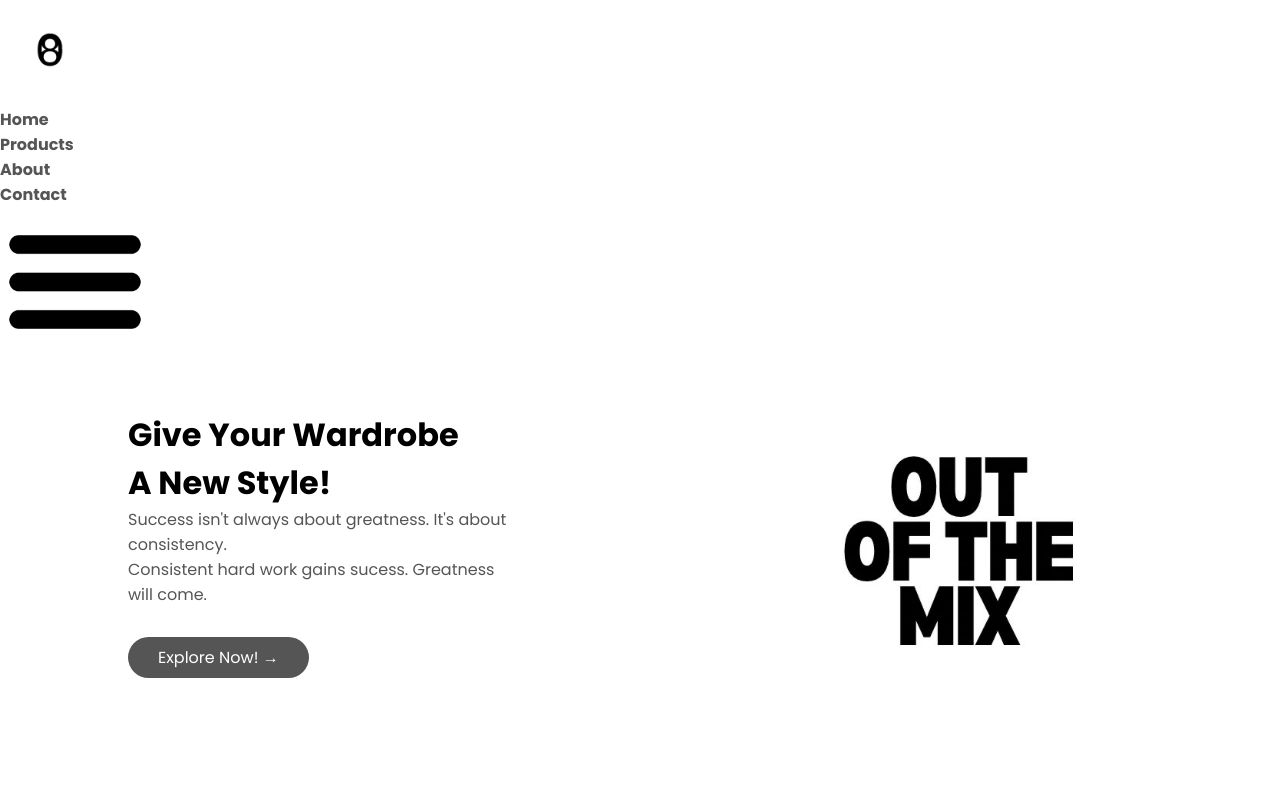
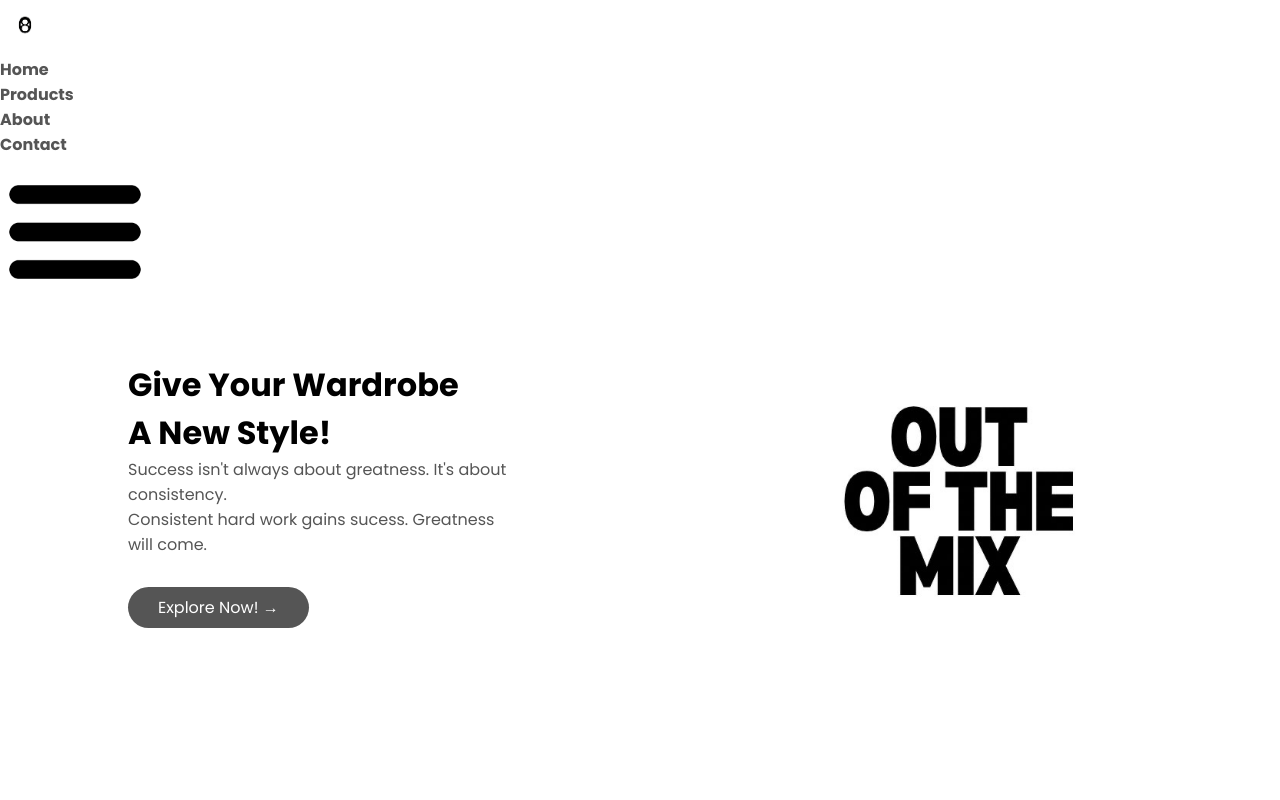
Before and after one commit to Jono7266/08-clothing, a plain HTML site: page index.html in a window 1280 px wide. Shown: the top 800 px of the page. Drawn offline with Linux system fonts and the light colour scheme.

Commit message:
Update index.html

```diff
--- a/index.html
+++ b/index.html
@@ -27,7 +27,7 @@
  <div class="header">
        <!-- Top Navigation Menu -->
 <div class="topnav">
-  <a href="index.html" class="active"><img src="image/white-background-logo-2.jpg" width="100px"></a>
+  <a href="index.html" class="active"><img src="image/white-background-logo-2.jpg" width="50px"></a>
   <!-- Navigation links (hidden by default) -->
   <div id="myLinks">
 
```
